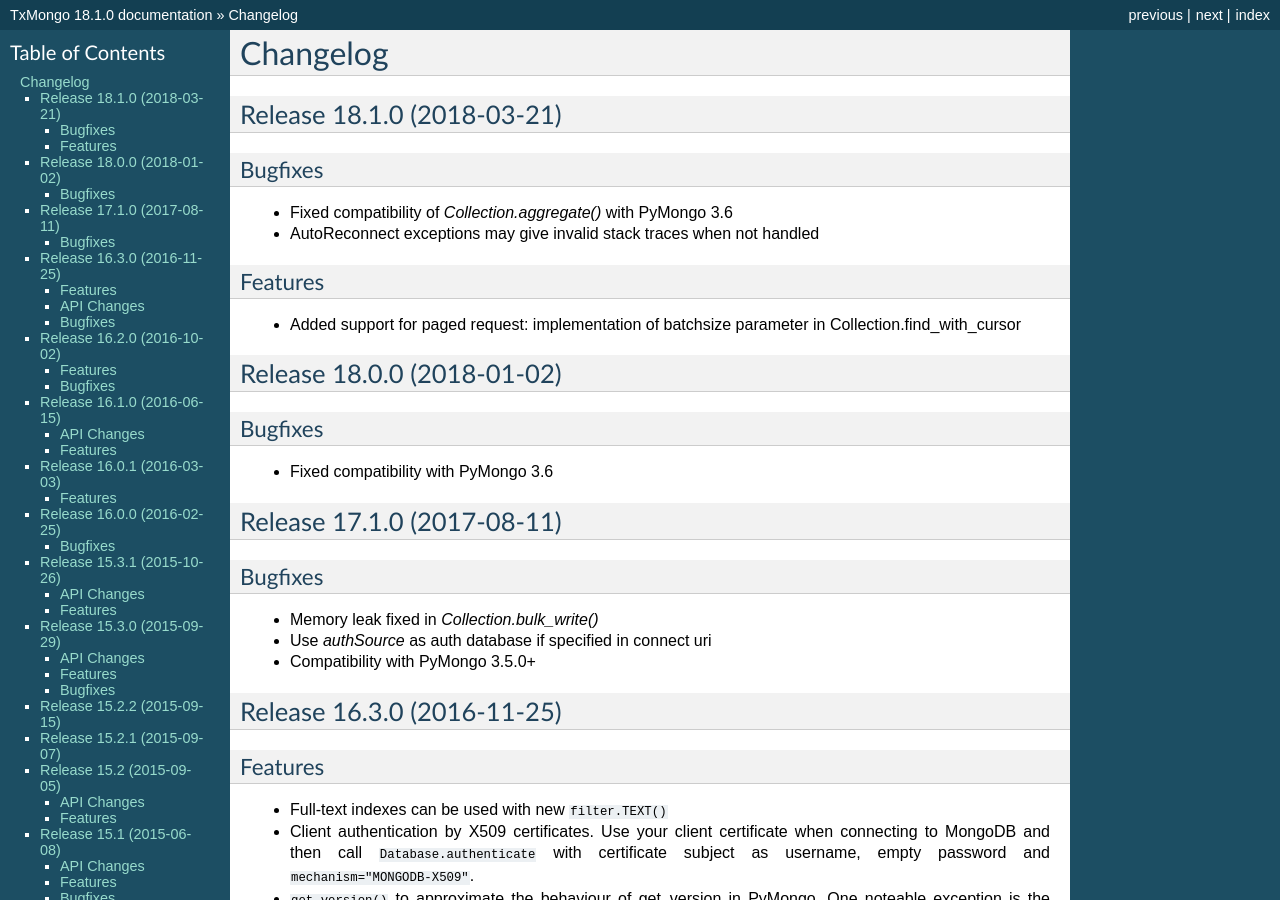
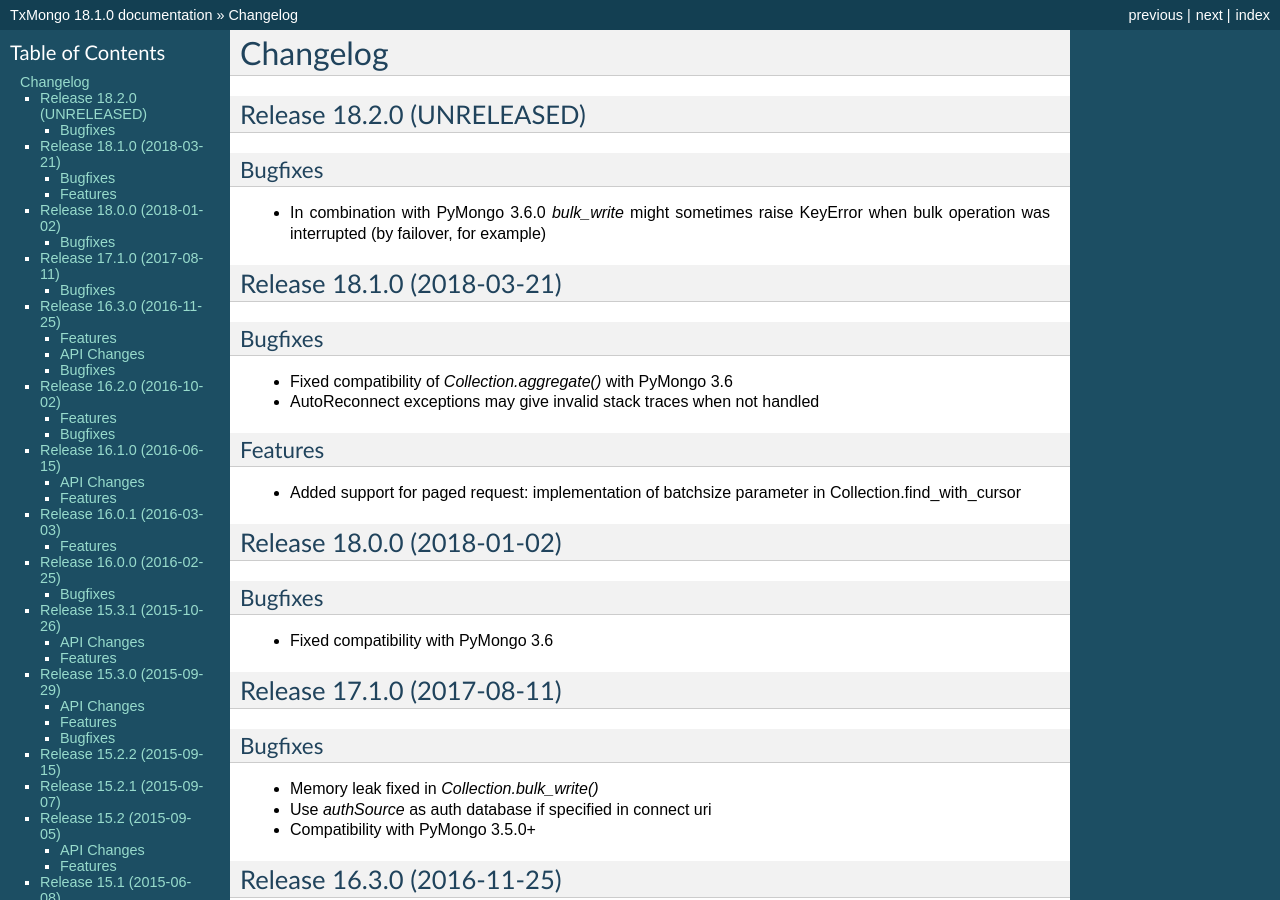
Before and after one commit to twisted/txmongo, a Sphinx documentation site: the page built from docs/source/NEWS.rst, in a window 1280 px wide and 900 px high. Built offline with Sphinx 7.4.7, drawn with Linux system fonts in a browser that asks for light colours; formulas are drawn with MathJax 3.

Commit message:
changelog entry

```diff
--- a/docs/source/NEWS.rst
+++ b/docs/source/NEWS.rst
@@ -2,6 +2,14 @@
 =========
 
 
+Release 18.2.0 (UNRELEASED)
+---------------------------
+
+Bugfixes
+^^^^^^^^
+
+- In combination with PyMongo 3.6.0 `bulk_write` might sometimes raise
+  KeyError when bulk operation was interrupted (by failover, for example)
 
 
 Release 18.1.0 (2018-03-21)
```
